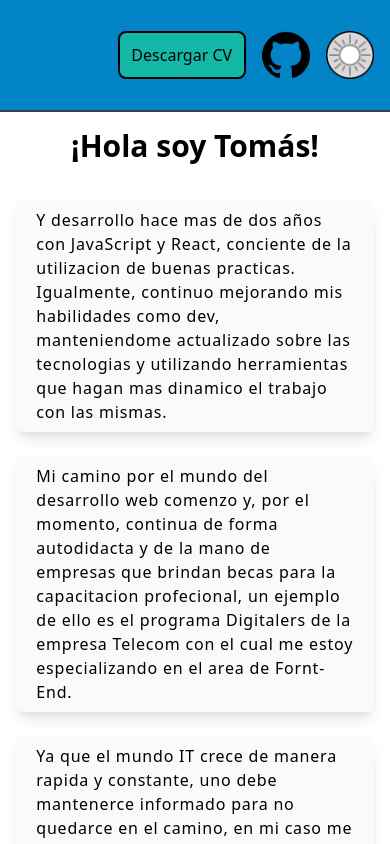
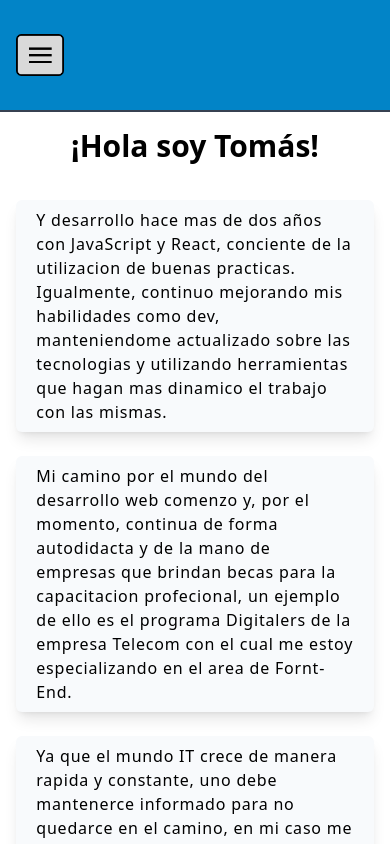
Before and after one commit to Toms-29/portfolio, a React (Vite) app: page / in a window 390 px wide. Shown: the top 844 px of the page. Built offline with nearby package versions, Linux system fonts and the light colour scheme.

Commit message:
Funcionalidad del menu desplegable creada - Aplicado en Header.jsx

```diff
--- a/src/assets.js
+++ b/src/assets.js
@@ -93,6 +93,12 @@ const assets = {
         },
         button_dark : {
             src : './assets/images/darkMode_icon.png'
+        },
+        menu : {
+            src : './assets/images/Menu.png'
+        },
+        X : {
+            src : './assets/images/X.png'
         }
     }
 
--- a/src/components/CONTAINER/Links.jsx
+++ b/src/components/CONTAINER/Links.jsx
@@ -1,6 +1,6 @@
 
 
-const Link = ({ link, imgSrc, arialLabel, imgStyle, boxStyle } ) => {
+const Link = ({ link, imgSrc, arialLabel, imgStyle, boxStyle, praphText } ) => {
 
     return (
         <>
@@ -11,7 +11,8 @@ const Link = ({ link, imgSrc, arialLabel, imgStyle, boxStyle } ) => {
                     rel="noopener noreferrer"
                     aria-label={arialLabel}
                 >
-                    <img src={imgSrc} className={imgStyle} />
+                    {imgSrc && imgStyle ? <img src={imgSrc} className={imgStyle} /> : <p>{praphText}</p> }
+
                 </a>
             </div>
         </>
--- /dev/null
+++ b/src/components/CONTAINER/Menu.jsx
@@ -0,0 +1,37 @@
+import assets from "../../assets"
+import { useState } from "react"
+
+const Menu = ({ children }) => {
+
+    const [desplegar, setDesplegar] = useState(false)
+
+    const toggleMenu = () => {
+        setDesplegar(!desplegar)
+    }
+
+
+    return (
+        <>
+            <button onClick={toggleMenu} className='w-max h-max md:hidden'>
+                <img className="w-12" src={assets.decorative.menu.src} alt="Menu desplegable" />
+            </button>
+
+            {desplegar && (
+                <section className='bg-black text-white w-full h-screen fixed z-10 left-0 top-0'>
+                    <article className="w-full flex justify-between items-center px-4 py-3">
+                        <p className="text-3xl">Menu</p>
+                        <button onClick={toggleMenu}>
+                            <img className="w-8" src={assets.decorative.X.src} alt="Cerrar menu" />
+                        </button>
+                    </article>
+                    <article className='w-full bg-neutral-900 h-full px-5 py-3'>
+                        {children}
+                    </article>
+                </section>
+
+            )}
+        </>
+    )
+}
+
+export default Menu
--- a/src/components/CONTAINER/themeButton.jsx
+++ b/src/components/CONTAINER/themeButton.jsx
@@ -1,8 +1,8 @@
 import { useDispatch, useSelector } from "react-redux"
 import { toggleTheme } from '../../STORE/themeSlice.js'
-import assets from "../../assets"
+import assets from "../../assets.js"
 
-const ThemeButton = () => {
+const ThemeButton = ({ buttonStyle }) => {
 
     const dispatch = useDispatch()
     const lightTheme = useSelector((state) => state.theme.lightTheme)
@@ -13,7 +13,7 @@ const ThemeButton = () => {
 
     return (
         <>
-            <button onClick={() => dispatch(toggleTheme())}>
+            <button className={buttonStyle} onClick={() => dispatch(toggleTheme())}>
                 <img src={lightTheme ? buttonLight : buttonDark} className="w-12" ></img>
             </button>
         </>
--- a/src/components/PRESENTATION/Header.jsx
+++ b/src/components/PRESENTATION/Header.jsx
@@ -1,8 +1,9 @@
 import Link from "../CONTAINER/Links"
-import ThemeButton from "../CONTAINER/ThemeButton"
+import ThemeButton from "../CONTAINER/ThemeButton.jsx"
 import DownloadButton from "../CONTAINER/DownloadButton"
 import assets from '../../assets.js'
 import NavBar from "../CONTAINER/NavBar.jsx"
+import Menu from "../CONTAINER/Menu.jsx"
 import { useSelector } from 'react-redux'
 
 function Header() {
@@ -17,22 +18,39 @@ function Header() {
         <>
             <header className={`${lightTheme ? 'bg-sky-600' : headerStyles.darkmode} w-full flex h-28 justify-center items-center border-2 border-b-gray-700 border-r-0 border-t-0 border-l-0`}>
                 <NavBar
-                    styles="w-11/12 sm:w-3/4 flex justify-end gap-4 ">
+                    styles="w-11/12 sm:w-3/4 flex justify-start md:justify-end gap-4 ">
+
+                    <Menu>
+                        <Link
+                            praphText='GitHub'
+                            link='https://github.com/Toms-29'>
+                        </Link>
+                        <Link
+                            praphText='LinkedIn'
+                            link='https://github.com/Toms-29'>
+                        </Link>
+                        <Link
+                            praphText='Gmail'
+                            link='https://github.com/Toms-29'>
+                        </Link>
+                    </Menu>
 
                     <DownloadButton
-                        buttonStyle='w-32 h-12 bg-teal-500 rounded-lg border-2 border-black'
+                        buttonStyle='w-32 h-12 bg-teal-500 rounded-lg border-2 border-black hidden md:inline-block'
                         archivo={assets.files.curriculum.src}>
                     </DownloadButton>
 
                     <Link
                         link='https://github.com/Toms-29'
                         imgSrc={assets.technology.github.src}
-                        boxStyle='w-12'
+                        boxStyle='w-12 hidden md:inline-block'
                         imgStyle='w-12 hover:drop-shadow-white'
                         arialLabel='Link a GitHub'>
                     </Link>
 
-                    <ThemeButton></ThemeButton>
+                    <ThemeButton
+                        buttonStyle='hidden md:inline-block'>
+                    </ThemeButton>
                 </NavBar>
 
             </header>
```
